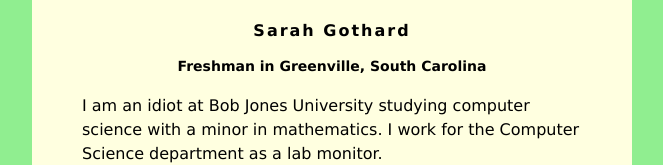
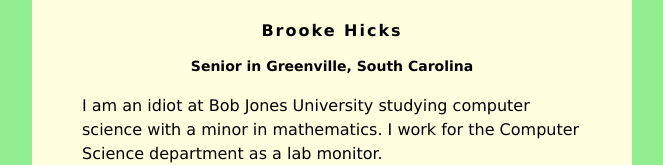
Before and after one commit to Brookehicks13/Brookehicks13.github.io, a plain HTML site: page index.html in a window 1280 px wide. Shown: the top 165 px of the page, without its empty margins (308-971 px from the left). Drawn offline with Linux system fonts and the light colour scheme.

Commit message:
Update student name and status in index.html

```diff
--- a/index.html
+++ b/index.html
@@ -30,8 +30,8 @@ h3 {
 </head>
 <body>
     <div id="content">
-        <h1>Sarah Gothard</h1>
-        <h2>Freshman in Greenville, South Carolina</h2>
+        <h1>Brooke Hicks</h1>
+        <h2>Senior in Greenville, South Carolina</h2>
 
          <p>I am an idiot at Bob Jones University studying computer science with a minor in
             mathematics. I work for the Computer Science department as a lab monitor.</p>
```
